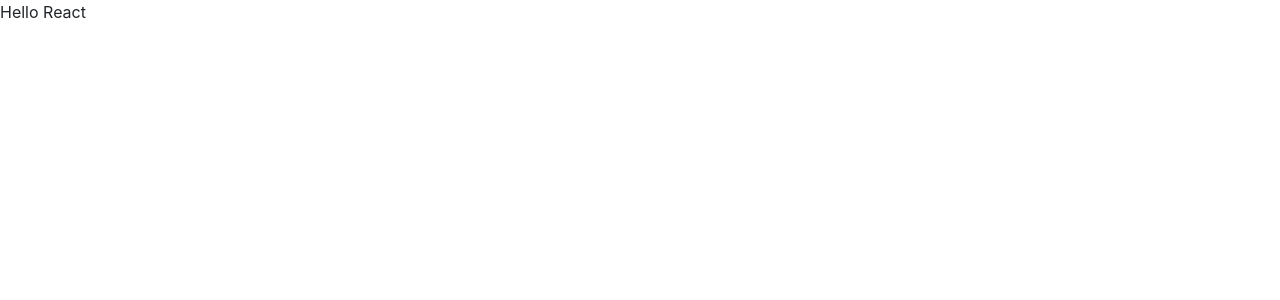
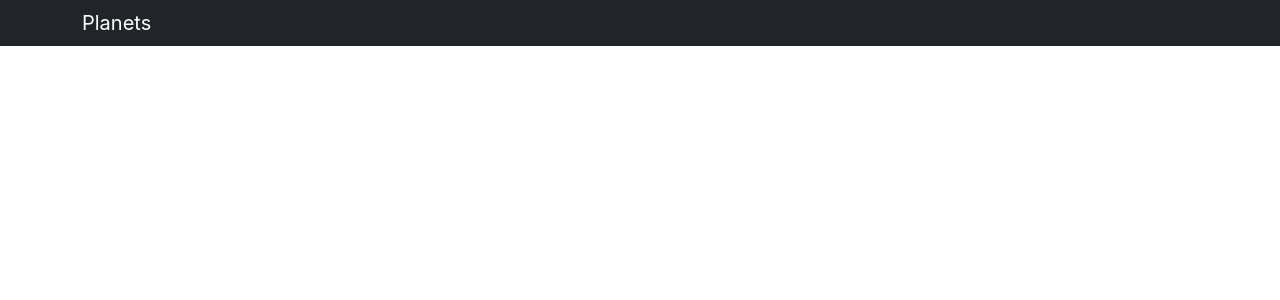
Before and after one commit to pranabdas/planets, a React (Create React App) app: page / in a window 1280 px wide. Shown: the top 300 px of the page. Built offline with nearby package versions, Linux system fonts and the light colour scheme.

Commit message:
Add Navbar component

```diff
--- a/src/App.js
+++ b/src/App.js
@@ -1,7 +1,13 @@
+import { Navbar, NavbarBrand } from "reactstrap";
+
 function App() {
   return (
     <>
-      <p>Hello React</p>
+      <Navbar color="dark" dark expand="md">
+        <div className="container">
+          <NavbarBrand href="/">Planets</NavbarBrand>
+        </div>
+      </Navbar>
     </>
   );
 }
```
Also changed, not shown: 1 other file (tests, documents, lock files or other folders).
